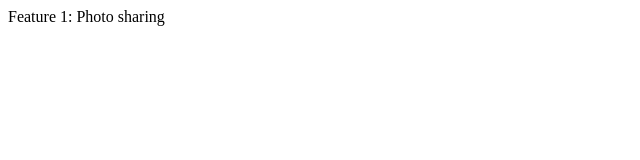
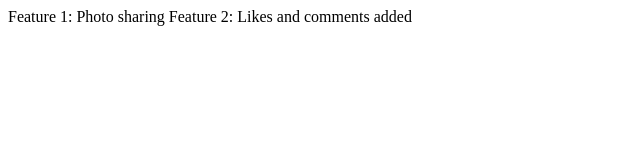
Before and after one commit to PavanRPawar/first, a plain HTML site: page index.html in a window 1280 px wide. Shown: the whole page, without its empty margins (0-640 px from the left). Drawn offline with Linux system fonts and the light colour scheme.

Commit message:
likes and comments added

```diff
--- a/index.html
+++ b/index.html
@@ -7,5 +7,6 @@
 </head>
 <body>
     Feature 1: Photo sharing
+    Feature 2: Likes and comments added
 </body>
 </html>
```
